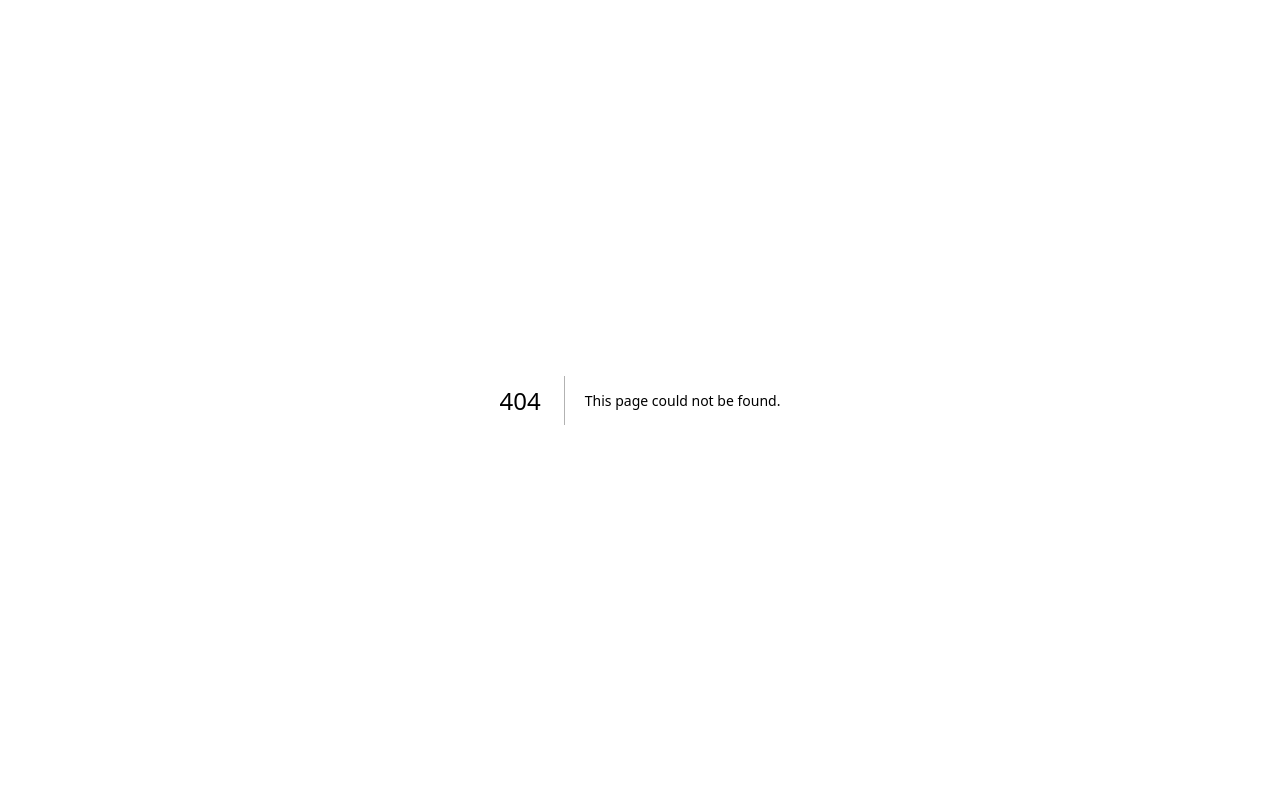
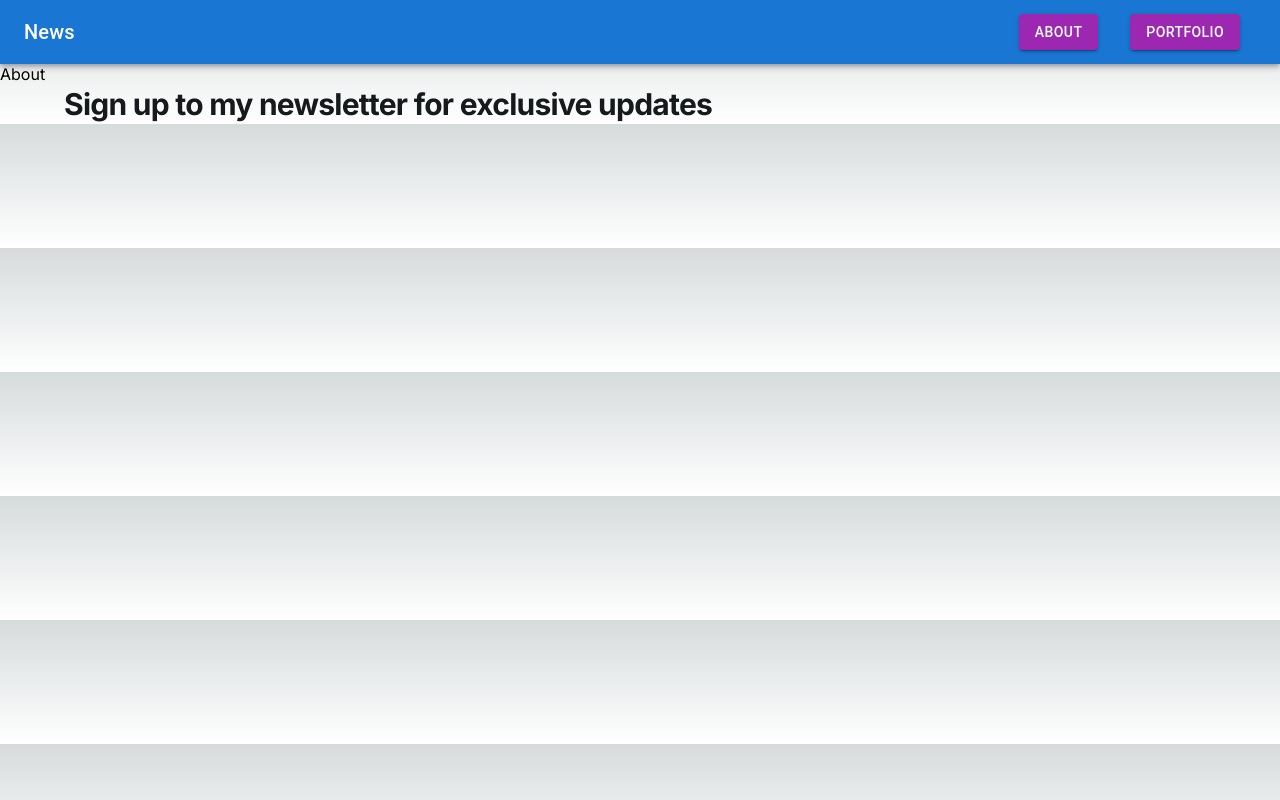
Before and after one commit to ChrisDietrich405/julie-frontend, a Next.js app: page /about in a window 1280 px wide. Before the commit this address had no page. Built offline with nearby package versions, Linux system fonts and the light colour scheme.

Commit message:
first commit

```diff
--- /dev/null
+++ b/src/app/about/page.tsx
@@ -0,0 +1,9 @@
+import React from 'react'
+
+const About = () => {
+  return (
+    <div>About</div>
+  )
+}
+
+export default About
--- a/src/app/layout.tsx
+++ b/src/app/layout.tsx
@@ -1,22 +1,27 @@
-import './globals.css'
-import type { Metadata } from 'next'
-import { Inter } from 'next/font/google'
+import "./globals.css";
+import type { Metadata } from "next";
+import { Inter } from "next/font/google";
 
-const inter = Inter({ subsets: ['latin'] })
+import Navbar from "@/components/Navbar";
+import Footer from "@/components/Footer";
+
+const inter = Inter({ subsets: ["latin"] });
 
 export const metadata: Metadata = {
-  title: 'Create Next App',
-  description: 'Generated by create next app',
-}
+  title: "Create Next App",
+  description: "Generated by create next app",
+};
 
 export default function RootLayout({
   children,
 }: {
-  children: React.ReactNode
+  children: React.ReactNode;
 }) {
   return (
     <html lang="en">
-      <body className={inter.className}>{children}</body>
+      <Navbar />
+      <main className={inter.className}>{children}</main>
+      <Footer />
     </html>
-  )
+  );
 }
--- /dev/null
+++ b/src/components/Footer/index.tsx
@@ -0,0 +1,16 @@
+import { Container } from "@mui/material";
+import Typography from "@mui/joy/Typography";
+
+import React from "react";
+
+const index = () => {
+  return (
+    <Container>
+      <Typography level="h2">
+        Sign up to my newsletter for exclusive updates
+      </Typography>
+    </Container>
+  );
+};
+
+export default index;
--- /dev/null
+++ b/src/components/Navbar/index.tsx
@@ -0,0 +1,52 @@
+import * as React from "react";
+import Link from "next/link";
+import AppBar from "@mui/material/AppBar";
+import Box from "@mui/material/Box";
+import Toolbar from "@mui/material/Toolbar";
+import Typography from "@mui/material/Typography";
+import Button from "@mui/material/Button";
+import IconButton from "@mui/material/IconButton";
+import MenuIcon from "@mui/icons-material/Menu";
+
+const navLinks = [
+  {
+    title: "About",
+    route: "/about",
+  },
+  {
+    title: "Portfolio",
+    route: "/portfolio",
+  },
+];
+
+export default function Navbar() {
+  return (
+    <Box sx={{ flexGrow: 1 }}>
+      <AppBar position="static">
+        <Toolbar>
+          <IconButton
+            size="large"
+            edge="start"
+            color="inherit"
+            aria-label="menu"
+            sx={{ mr: 2, display: { sm: "block", md: "none" } }}
+          >
+            <MenuIcon />
+          </IconButton>
+          <Typography variant="h6" component="div" sx={{ flexGrow: 1 }}>
+            News
+          </Typography>
+          {navLinks.map((navLink, index) => {
+            return (
+              <Link key={index} href={navLink.route} passHref>
+                <Button sx={{ mx: 2 }} variant="contained" color="secondary">
+                  {navLink.title}
+                </Button>
+              </Link>
+            );
+          })}
+        </Toolbar>
+      </AppBar>
+    </Box>
+  );
+}
```
Also changed, not shown: package.json (+9 -4 lines), 2 other files (tests, documents, lock files or other folders).
